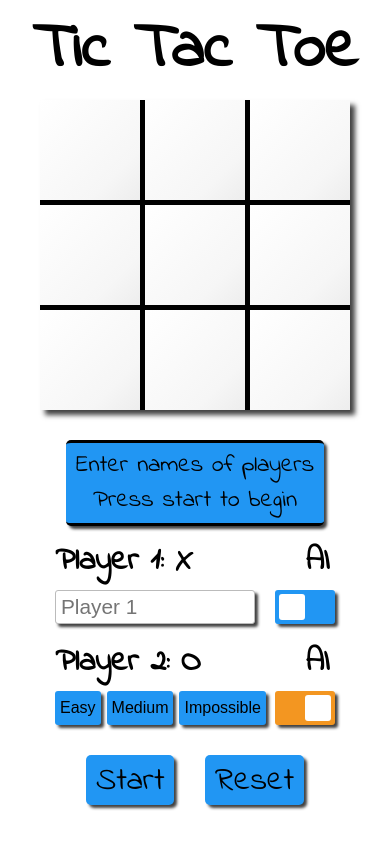
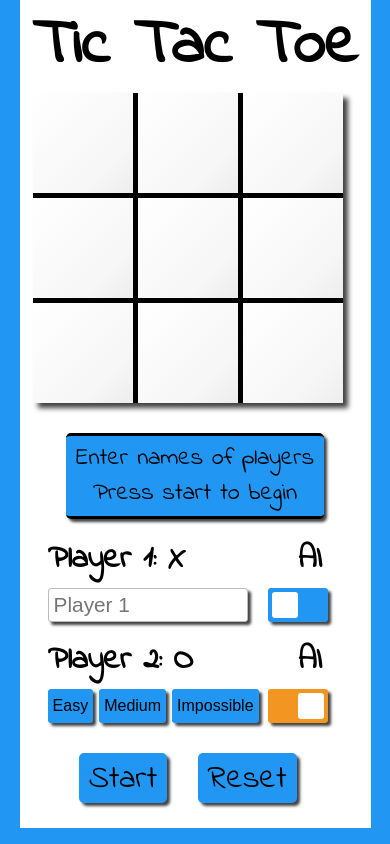
Before and after one commit to winplam/tic-tac-toe, a plain HTML site: page index.html in a window 390 px wide. Drawn offline with Linux system fonts and the light colour scheme.

Commit message:
Add whole screen border and adjust mobile view

```diff
--- a/index.html
+++ b/index.html
@@ -7,6 +7,7 @@
     <link href="https://fonts.googleapis.com/css?family=Indie+Flower&display=swap" rel="stylesheet">
 </head>
 <body>
+<div class="container">
     <div class="left"></div>
     <div class="title">
         <h1>Tic Tac Toe</h1>
@@ -64,6 +65,8 @@
     </div>
     <div class="message-box"></div>
     <div class="right"></div>
+    <div class="bottom"></div>
+</div>
 </body>
 <script src="tictactoe.js"></script>
 </html>
--- a/stylesheet.css
+++ b/stylesheet.css
@@ -12,13 +12,19 @@
 }
 
 body {
+    background-color: var(--button-color);
+}
+
+.container {
+    background-color: #fff;
     font-family: 'Indie Flower', cursive;
-    height: 1vh;
-    width: 100%;
+    margin: 0 auto 0 auto;
+    height: 100%;
+    width: 90%;
     /* Parent Grid Layout */
     display: grid;
     grid-template-columns: auto repeat(2, 350px) auto;
-    grid-template-rows: 100px 1fr auto;
+    grid-template-rows: 100px 1fr auto 1fr;
     align-items: center;
 }
 
@@ -79,6 +85,13 @@ body {
     /* Grid Layout */
     grid-column-start: 4;
     grid-row: 1 / span 3;
+}
+
+.bottom {
+    height: 100%;
+    /* Grid Layout */
+    grid-column: 1 / span 4;
+    grid-row-start: 4;
 }
 
 /* ---------- Settings */
@@ -309,11 +322,11 @@ input:checked + .slider:before {
     height: 34px;
 }
 
-@media screen and (max-width: 700px) {
-    body {
-        grid-template-columns: auto 350px auto;
-        grid-template-rows: 100px repeat(2, 1fr) auto;
-
+@media screen and (max-width: 750px) {
+    .container {
+        grid-template-columns: auto;
+        grid-template-rows: auto auto auto auto;
+        justify-content: center;
     }
 
     .left {
@@ -324,21 +337,29 @@ input:checked + .slider:before {
         display: none;
     }
 
+    .bottom {
+        display: none;
+    }
+
     .title {
-        grid-column: 2 / span 1;
+        grid-column-start: 1;
     }
 
     .game-board {
-        grid-column-start: 2;
+        grid-column-start: 1;
         grid-row-start: 2;
     }
 
-    .settings {
-        grid-column-start: 2;
-        grid-row-start: 4;
+    .message-box {
+        grid-column-start: 1;
+        grid-row-start: 3;
+        margin-bottom: 10px;
     }
 
-    .message-box {
-        grid-column: 2 / span 1;
+    .settings {
+        grid-column-start: 1;
+        grid-row-start: 4;
+        margin-bottom: 10px;
     }
+
 }
```
Lines whose indentation alone changed are shown as unchanged.
